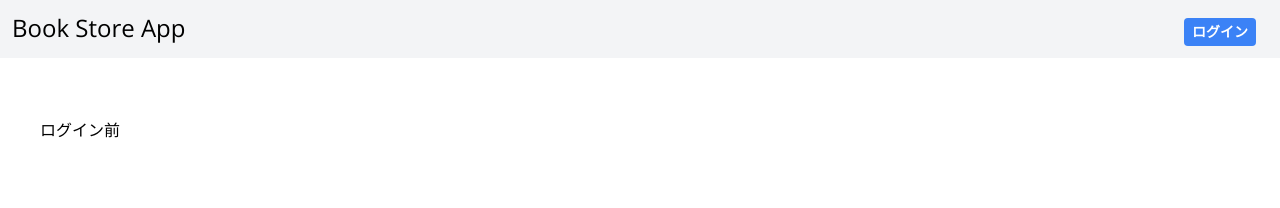
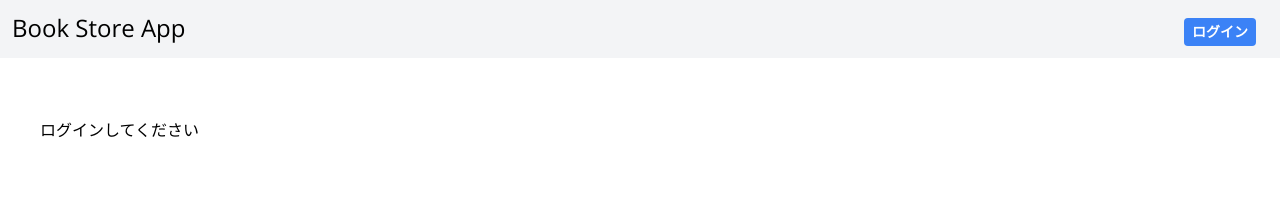
Before and after one commit to y-ibuki/book-store-app, a Next.js app: page / in a window 1280 px wide. Shown: the top 208 px of the page. Built offline with nearby package versions, Linux system fonts and the light colour scheme; no server answers.

Commit message:
ログイン前文言変更

```diff
--- a/src/components/Login.tsx
+++ b/src/components/Login.tsx
@@ -1,9 +1,8 @@
 import React, { ReactNode, SFC } from "react";
-import Link from "next/link";
 
 const LoginPage = () => (
     <div>
-      ログイン前
+      ログインしてください
     </div>
 );
 
```
